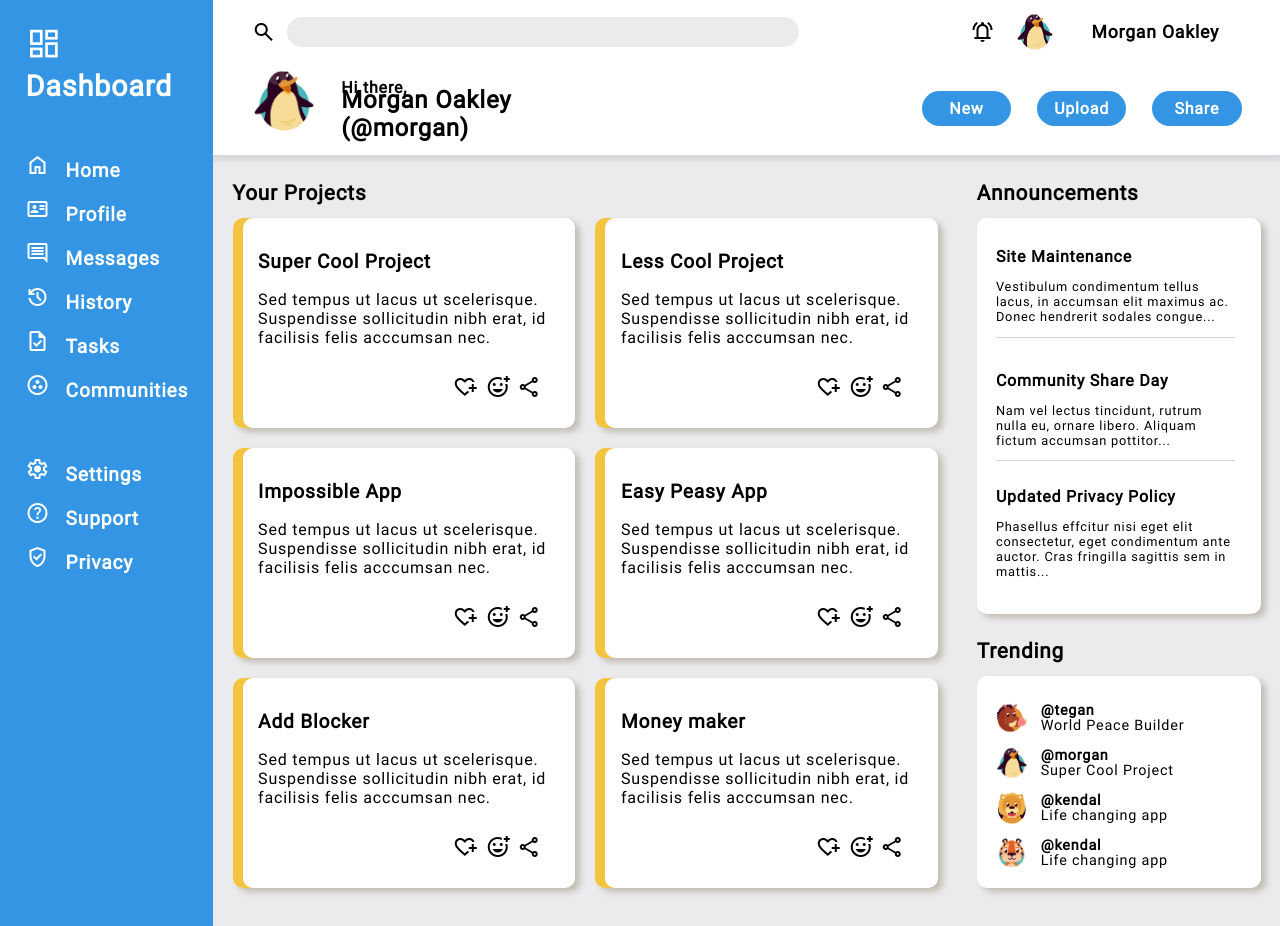
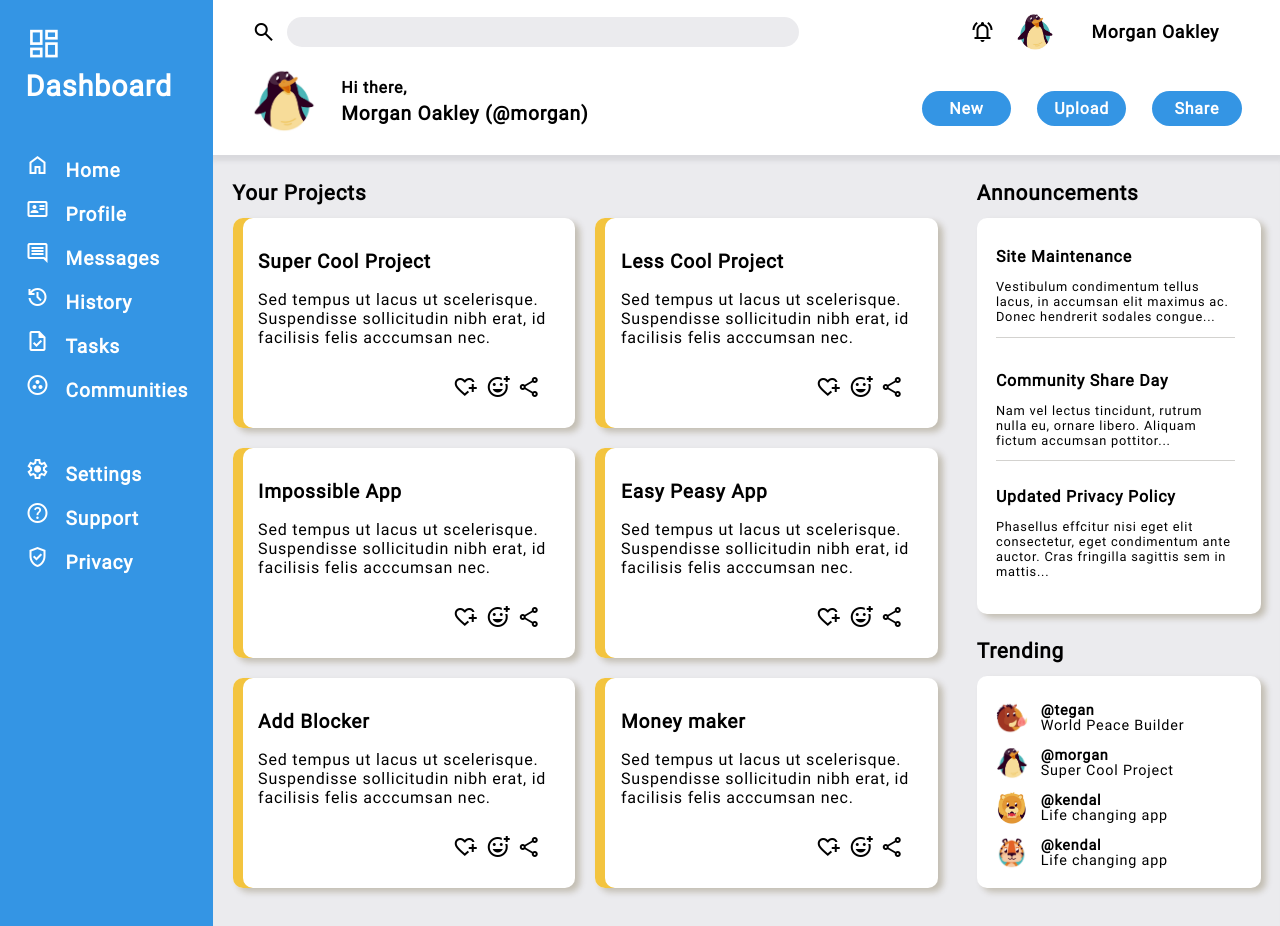
Before and after one commit to kubais/Admin-Dashboard, a plain HTML site: page index.html in a window 1280 px wide. Drawn offline with nearby package versions, Linux system fonts and the light colour scheme.

Commit message:
Username font-size changed to 1.5vw.

```diff
--- a/styles.css
+++ b/styles.css
@@ -175,7 +175,7 @@ input {
 .user-name {
     grid-column: 2/3;
     grid-row: 2/3;
-    font-size: 1.5rem;
+    font-size: 1.5vw;
     font-weight: 600;
 }
 
```
